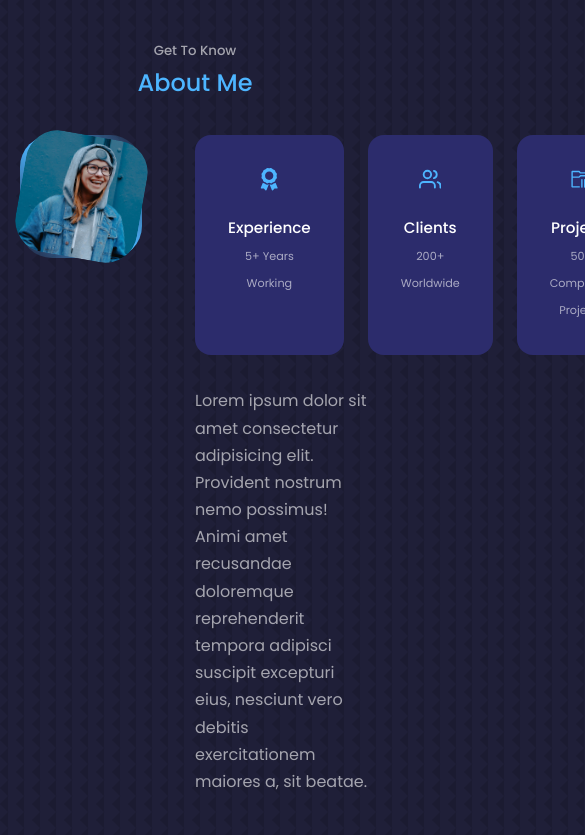
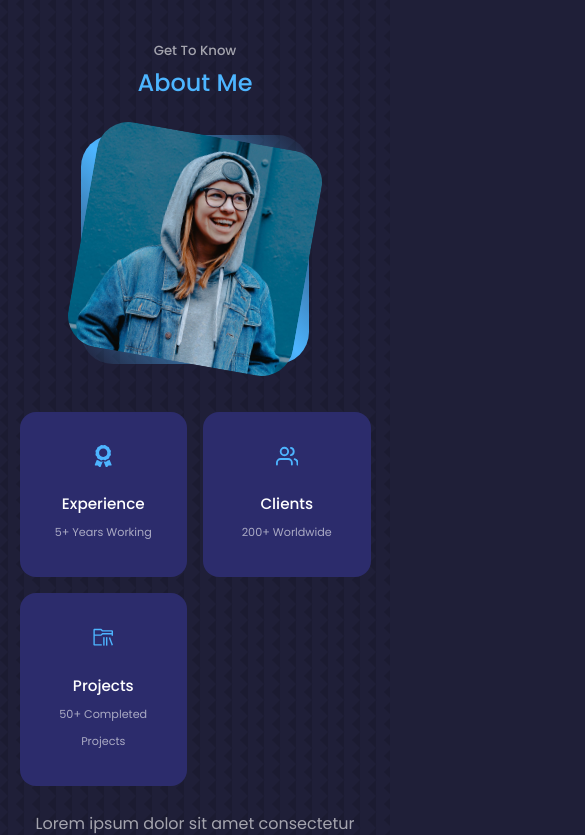
Before and after one commit to hamzaafzal9009/react-portfolio-website, a React (Create React App) app: page / in a window 390 px wide. Shown: the part 900-1735 px from the top of the page, 585 px wide, since content can reach past the window. Built offline with nearby package versions, Linux system fonts and the light colour scheme.

Commit message:
media query added on about css

```diff
--- a/src/components/about/about.css
+++ b/src/components/about/about.css
@@ -52,7 +52,7 @@
 }
 
 .about__icon {
-    color:var(--color-primary);
+  color: var(--color-primary);
   font-size: 1.4rem;
   margin-bottom: 1rem;
 }
@@ -66,8 +66,47 @@
   color: var(--color-light);
 }
 
-
 .about__content > p {
   margin: 2rem 0 2.6rem;
   color: var(--color-light);
 }
+
+/* ========= Media Queries (Medium Devices) ========== */
+
+@media screen and (max-width: 1024px) {
+  .about__container {
+    grid-template-columns: 1fr;
+    gap: 0;
+  }
+
+  .about__me {
+    width: 50%;
+    margin: 2rem auto 4rem;
+  }
+
+  .about__content > p {
+    margin: 1rem 0 1.54rem;
+  }
+}
+
+/* ========= Media Queries (Small Devices) ========== */
+
+@media screen and (max-width: 600px) {
+  .about__me {
+    width: 65%;
+    margin: 0 auto 3rem;
+  }
+
+  .about__cards {
+    grid-template-columns: 1fr 1fr;
+    gap: 1rem
+  }
+
+  .about__content{
+    text-align: center;
+  }
+
+  .about__content > p {
+    margin: 1.5rem 0;
+  }
+}
--- a/src/index.css
+++ b/src/index.css
@@ -62,7 +62,7 @@
 
 section {
   margin-top: 8rem;
-  height: 100vh;
+  min-height: 100vh;
 }
 
 section > h2,
```
Lines whose indentation alone changed are shown as unchanged.
